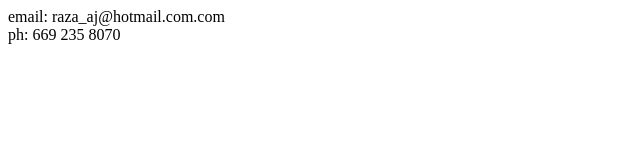
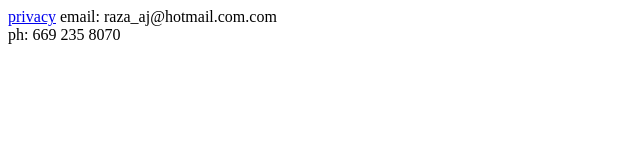
Before and after one commit to razajafri/razajafri.github.io, a plain HTML site: page index.html in a window 1280 px wide. Shown: the whole page, without its empty margins (0-640 px from the left). Drawn offline with Linux system fonts and the light colour scheme.

Commit message:
added link

```diff
--- a/index.html
+++ b/index.html
@@ -1,6 +1,7 @@
 <html>
 
 <body>
+<a href="privacy.html">privacy</a>
 email: raza_aj@hotmail.com.com<br>
 ph: 669 235 8070<br>
 </body>
```
